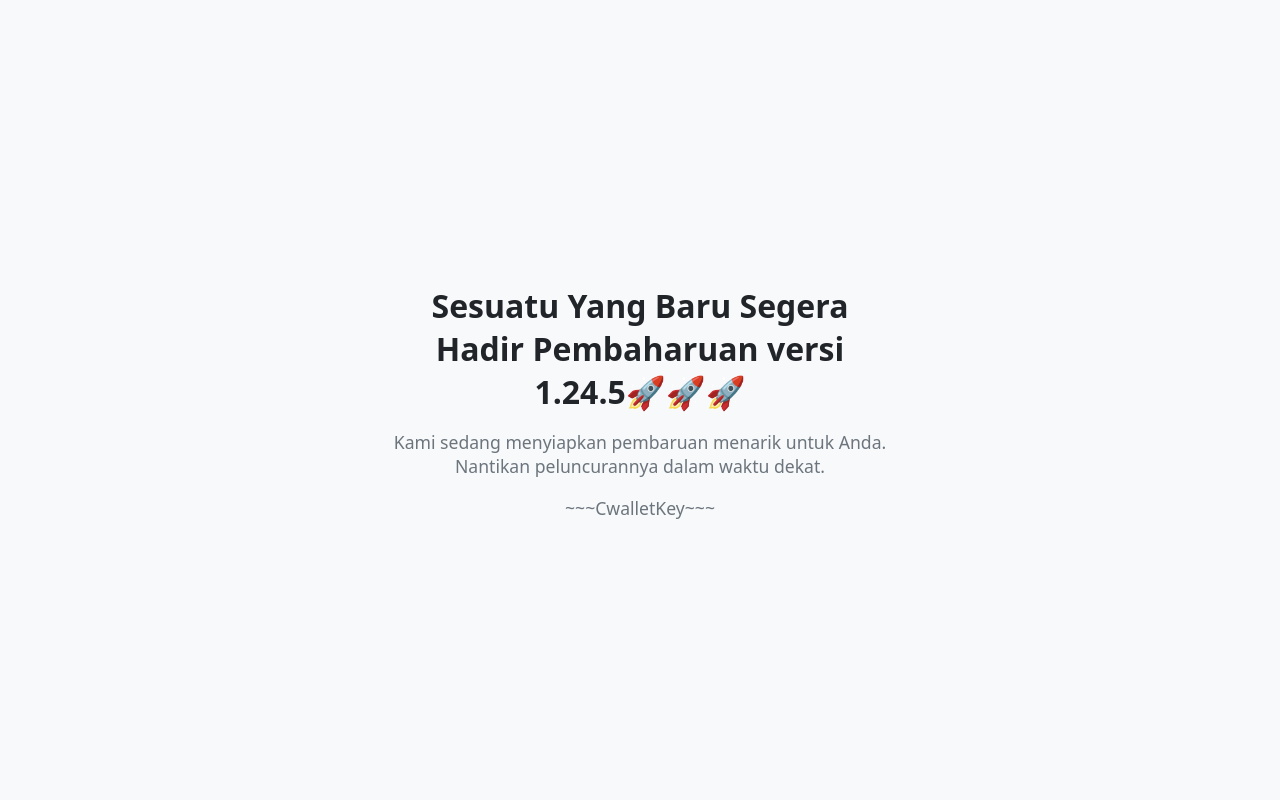
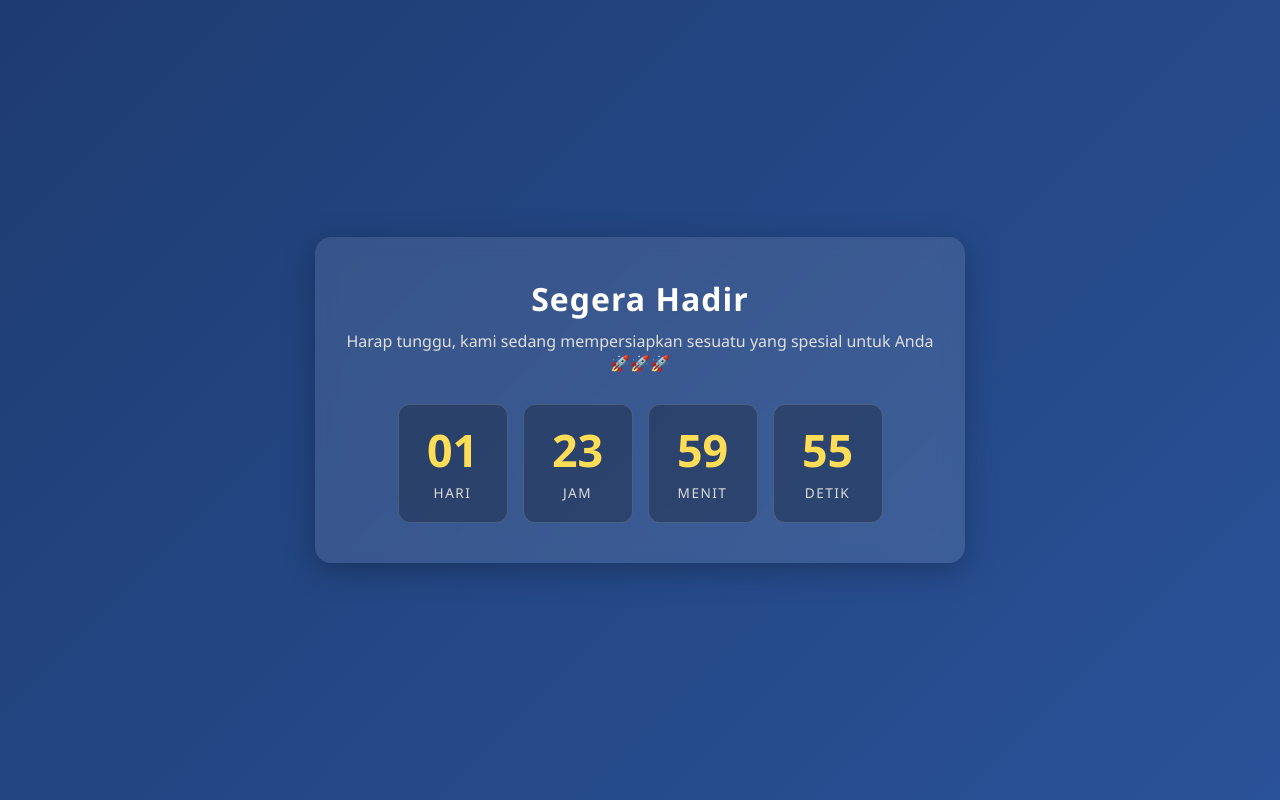
Before and after one commit to cwalletkey-bot/UpApp, a plain HTML site: page index.html in a window 1280 px wide. Drawn offline with Linux system fonts and the light colour scheme.

Commit message:
Update index.html

```diff
--- a/index.html
+++ b/index.html
@@ -3,38 +3,173 @@
 <head>
     <meta charset="UTF-8">
     <meta name="viewport" content="width=device-width, initial-scale=1.0">
-    <title>Segera Hadir</title>
+    <title>Hitung Mundur Acara</title>
     <style>
+        * {
+            margin: 0;
+            padding: 0;
+            box-sizing: border-box;
+            font-family: 'Segoe UI', Tahoma, Geneva, Verdana, sans-serif;
+        }
+
         body {
-            font-family: system-ui, -apple-system, sans-serif;
+            background: linear-gradient(135deg, #1e3c72 0%, #2a5298 100%);
+            color: #ffffff;
+            min-height: 100vh;
+            display: flex;
+            flex-direction: column;
+            justify-content: center;
+            align-items: center;
+            text-align: center;
+            padding: 20px;
+        }
+
+        .container {
+            background: rgba(255, 255, 255, 0.1);
+            backdrop-filter: blur(10px);
+            padding: 40px 30px;
+            border-radius: 16px;
+            box-shadow: 0 8px 32px rgba(0, 0, 0, 0.25);
+            max-width: 650px;
+            width: 100%;
+        }
+
+        h1 {
+            font-size: 2rem;
+            margin-bottom: 10px;
+            letter-spacing: 1px;
+        }
+
+        p {
+            font-size: 1rem;
+            color: #e0e0e0;
+            margin-bottom: 30px;
+        }
+
+        .countdown {
             display: flex;
             justify-content: center;
-            align-items: center;
-            height: 100vh;
-            margin: 0;
-            background-color: #f8f9fa;
-            color: #212529;
-            text-align: center;
+            gap: 15px;
+            flex-wrap: wrap;
         }
-        .container {
-            padding: 2rem;
-            max-width: 500px;
+
+        .time-box {
+            background: rgba(0, 0, 0, 0.25);
+            padding: 20px 15px;
+            border-radius: 12px;
+            min-width: 110px;
+            border: 1px solid rgba(255, 255, 255, 0.15);
         }
-        h1 {
-            font-size: 2rem;
-            margin-bottom: 0.5rem;
+
+        .number {
+            display: block;
+            font-size: 2.8rem;
+            font-weight: bold;
+            line-height: 1.1;
+            color: #ffdd57;
         }
-        p {
-            font-size: 1.1rem;
-            color: #6c757d;
+
+        .label {
+            display: block;
+            font-size: 0.85rem;
+            text-transform: uppercase;
+            letter-spacing: 1.5px;
+            margin-top: 8px;
+            color: #dcdcdc;
+        }
+
+        .finished-message {
+            font-size: 1.8rem;
+            font-weight: bold;
+            color: #4ade80;
+            display: none;
+            margin-top: 20px;
+        }
+
+        @media (max-width: 500px) {
+            .time-box {
+                min-width: 75px;
+                padding: 15px 10px;
+            }
+            .number {
+                font-size: 2rem;
+            }
+            h1 {
+                font-size: 1.5rem;
+            }
         }
     </style>
 </head>
 <body>
+
     <div class="container">
-        <h1>Sesuatu Yang Baru Segera Hadir Pembaharuan versi 1.24.5🚀🚀🚀</h1>
-        <p>Kami sedang menyiapkan pembaruan menarik untuk Anda. Nantikan peluncurannya dalam waktu dekat.</p>
-        <p>~~~CwalletKey~~~</p>
+        <h1>Segera Hadir</h1>
+        <p>Harap tunggu, kami sedang mempersiapkan sesuatu yang spesial untuk Anda🚀🚀🚀</p>
+
+        <div class="countdown" id="countdown-box">
+            <div class="time-box">
+                <span class="number" id="days">00</span>
+                <span class="label">Hari</span>
+            </div>
+            <div class="time-box">
+                <span class="number" id="hours">00</span>
+                <span class="label">Jam</span>
+            </div>
+            <div class="time-box">
+                <span class="number" id="minutes">00</span>
+                <span class="label">Menit</span>
+            </div>
+            <div class="time-box">
+                <span class="number" id="seconds">00</span>
+                <span class="label">Detik</span>
+            </div>
+        </div>
+
+        <div class="finished-message" id="finished">
+            Waktu Tunggu Telah Selesai!
+        </div>
     </div>
+
+    <script>
+        // ATUR TANGGAL TARGET DI SINI (Format: "Month DD, YYYY HH:MM:SS")
+        // Contoh di bawah diatur otomatis 7 hari dari waktu sekarang agar langsung terlihat berjalan
+        const targetDate = new Date();
+        targetDate.setDate(targetDate.getDate() + 2);
+
+        // Jika ingin mengatur tanggal spesifik, hapus 2 baris di atas dan gunakan baris di bawah ini:
+        // const targetDate = new Date("December 31, 2026 23:59:59");
+
+        const targetTime = targetDate.getTime();
+
+        function updateCountdown() {
+            const now = new Date().getTime();
+            const distance = targetTime - now;
+
+            // Jika waktu habis
+            if (distance <= 0) {
+                clearInterval(timerInterval);
+                document.getElementById("countdown-box").style.display = "none";
+                document.getElementById("finished").style.display = "block";
+                return;
+            }
+
+            // Perhitungan waktu
+            const days = Math.floor(distance / (1000 * 60 * 60 * 24));
+            const hours = Math.floor((distance % (1000 * 60 * 60 * 24)) / (1000 * 60 * 60));
+            const minutes = Math.floor((distance % (1000 * 60 * 60)) / (1000 * 60));
+            const seconds = Math.floor((distance % (1000 * 60)) / 1000);
+
+            // Menampilkan hasil dengan format 2 digit (misal: 09)
+            document.getElementById("days").innerText = String(days).padStart(2, '0');
+            document.getElementById("hours").innerText = String(hours).padStart(2, '0');
+            document.getElementById("minutes").innerText = String(minutes).padStart(2, '0');
+            document.getElementById("seconds").innerText = String(seconds).padStart(2, '0');
+        }
+
+        // Jalankan fungsi setiap 1 detik
+        updateCountdown();
+        const timerInterval = setInterval(updateCountdown, 1000);
+    </script>
+
 </body>
 </html>
```
